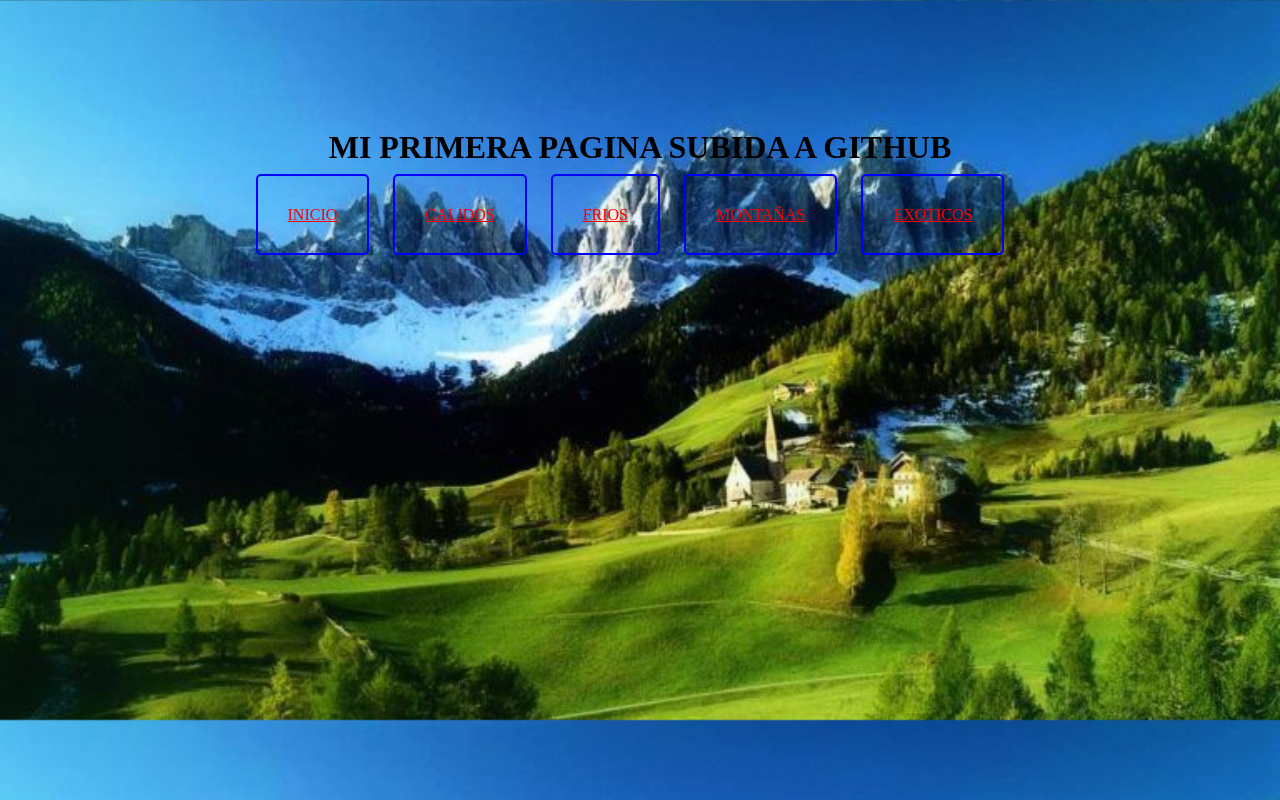
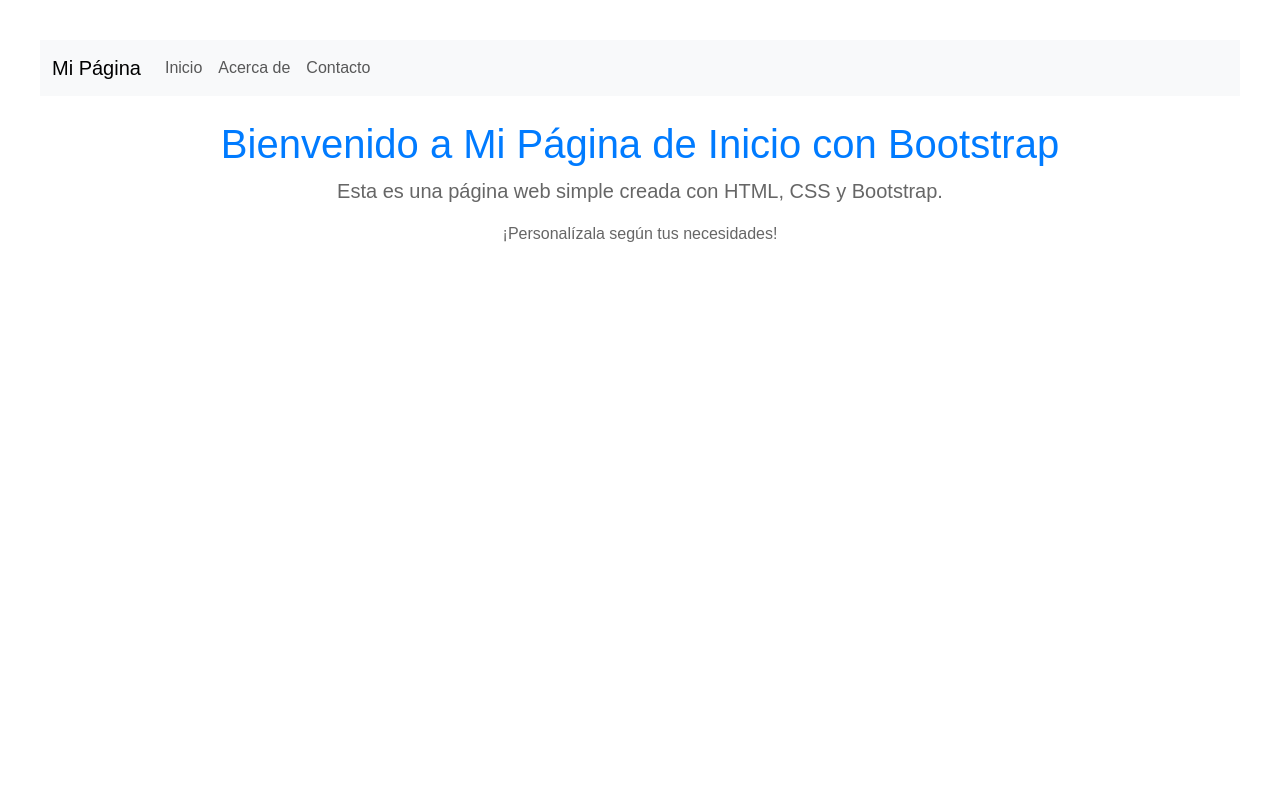
Before and after one commit to xandersdk/xandersdk.github.io, a plain HTML site: page index.html in a window 1280 px wide. Drawn offline with nearby package versions, Linux system fonts and the light colour scheme.

Commit message:
first commit

```diff
--- a/index.html
+++ b/index.html
@@ -1,44 +1,64 @@
 <!DOCTYPE html>
-<html lang="es" dir="ltr">
-  <head>
-    <meta charset="utf-8">
-    <title>LUGARES</title>
-    <link rel="stylesheet" href="css/estilo.css">
+<html lang="es">
+<head>
+    <meta charset="UTF-8">
+    <meta name="viewport" content="width=device-width, initial-scale=1.0">
+    <title>Mi Página de Inicio con Bootstrap</title>
 
-  </head>
-  <body class=".enlace">
-    <script src="https://code.jquery.com/jquery-3.5.1.slim.min.js"></script>
-    <script src="https://cdn.jsdelivr.net/npm/@popperjs/core@2.9.1/dist/umd/popper.min.js"></script>
-    <script src="https://stackpath.bootstrapcdn.com/bootstrap/4.5.2/js/bootstrap.min.js"></script>
+    <!-- Enlace a Bootstrap CSS desde CDN -->
+    <link href="https://cdn.jsdelivr.net/npm/bootstrap@5.3.0/dist/css/bootstrap.min.css" rel="stylesheet">
 
-    <h1 id="titule-principal" >MI PRIMERA PAGINA SUBIDA A GITHUB</h1>
-<br>
-    <a class="enlace" href="index.html" style="color:red">INICIO</a>
-    <a class="enlace" href="pasatiempos.html" style="color:red">CALIDOS</a>
-    <a class="enlace" href="frios.html" style="color:red">FRIOS</a>
-    <a class="enlace" href="montañas.html" style="color:red">MONTAÑAS</a>
-    <a class="enlace" href="exoticos.html" style="color:red">EXOTICOS</a>
+    <!-- Estilos adicionales personalizados -->
+    <style>
+        body {
+            font-family: Arial, sans-serif;
+            margin: 40px;
+            text-align: center;
+        }
+        h1 {
+            color: #007bff; /* Color Bootstrap primary */
+        }
+        p {
+            color: #666;
+        }
+    </style>
+</head>
+<body>
 
+    <!-- Menú de navegación de Bootstrap -->
+    <nav class="navbar navbar-expand-lg navbar-light bg-light">
+        <div class="container-fluid">
+            <a class="navbar-brand" href="#">Mi Página</a>
+            <button class="navbar-toggler" type="button" data-bs-toggle="collapse" data-bs-target="#navbarNav" aria-controls="navbarNav" aria-expanded="false" aria-label="Toggle navigation">
+                <span class="navbar-toggler-icon"></span>
+            </button>
+            <div class="collapse navbar-collapse" id="navbarNav">
+                <ul class="navbar-nav ml-auto">
+                    <li class="nav-item">
+                        <a class="nav-link" href="#">Inicio</a>
+                    </li>
+                    <li class="nav-item">
+                        <a class="nav-link" href="#">Acerca de</a>
+                    </li>
+                    <li class="nav-item">
+                        <a class="nav-link" href="#">Contacto</a>
+                    </li>
+                </ul>
+            </div>
+        </div>
+    </nav>
 
+    <div class="container mt-4">
+        <h1>Bienvenido a Mi Página de Inicio con Bootstrap</h1>
 
-    <style media="screen">
-    .enlace {
-      text-overflow: clip;
-        border: 2px solid blue;
-        border-radius: 5px;
-        margin-right: 20px;
-        padding: 30px;
-    }
+        <p class="lead">Esta es una página web simple creada con HTML, CSS y Bootstrap.</p>
 
-    body {
+        <p>¡Personalízala según tus necesidades!</p>
+    </div>
 
-        text-align: center;
-        background-image: url('img/fondo.jpg');
-        background-size: cover;
-        color: black;
-        padding: 100px;
-    }
-</style>
+    <!-- Scripts de Bootstrap desde CDN (Requiere jQuery y Popper.js) -->
+    <script src="https://code.jquery.com/jquery-3.6.4.min.js"></script>
+    <script src="https://cdn.jsdelivr.net/npm/bootstrap@5.3.0/dist/js/bootstrap.bundle.min.js"></script>
 
-  </body>
+</body>
 </html>
```
